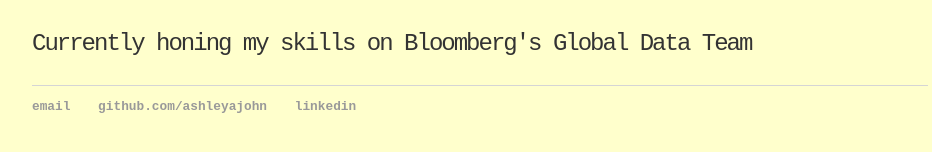
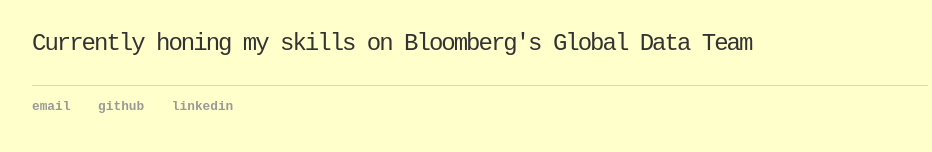
Before and after one commit to ashleyajohn/ashleyajohn.github.io, a Jekyll site: the page built from about/index.html, in a window 1280 px wide. Shown: the part 385-537 px from the top of the page, without its empty margins (160-1092 px from the left). Built offline with Jekyll 4.4.1, drawn with Linux system fonts in a browser that asks for light colours.

Commit message:
Update default.html

```diff
--- a/_layouts/default.html
+++ b/_layouts/default.html
@@ -21,7 +21,7 @@
 			<footer>
 	    		<ul>
 	        		<li><a href="mailto:ashleyajohn22@gmail.com">email</a></li>
-	        		<li><a href="https://github.com/ashleyajohn">github.com/ashleyajohn</a></li>
+	        		<li><a href="https://github.com/ashleyajohn">github</a></li>
 				<li><a href="https://www.linkedin.com/in/ashley-john-a41ba9a4/">linkedin</a></li>
 
 				</ul>
```
